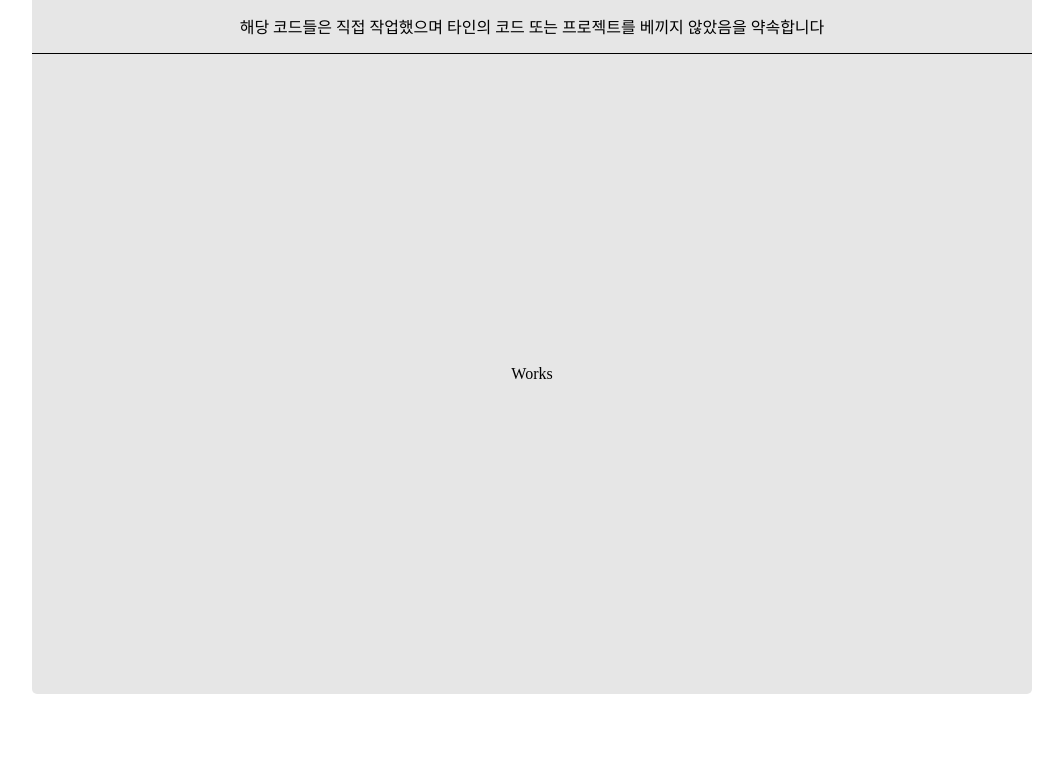
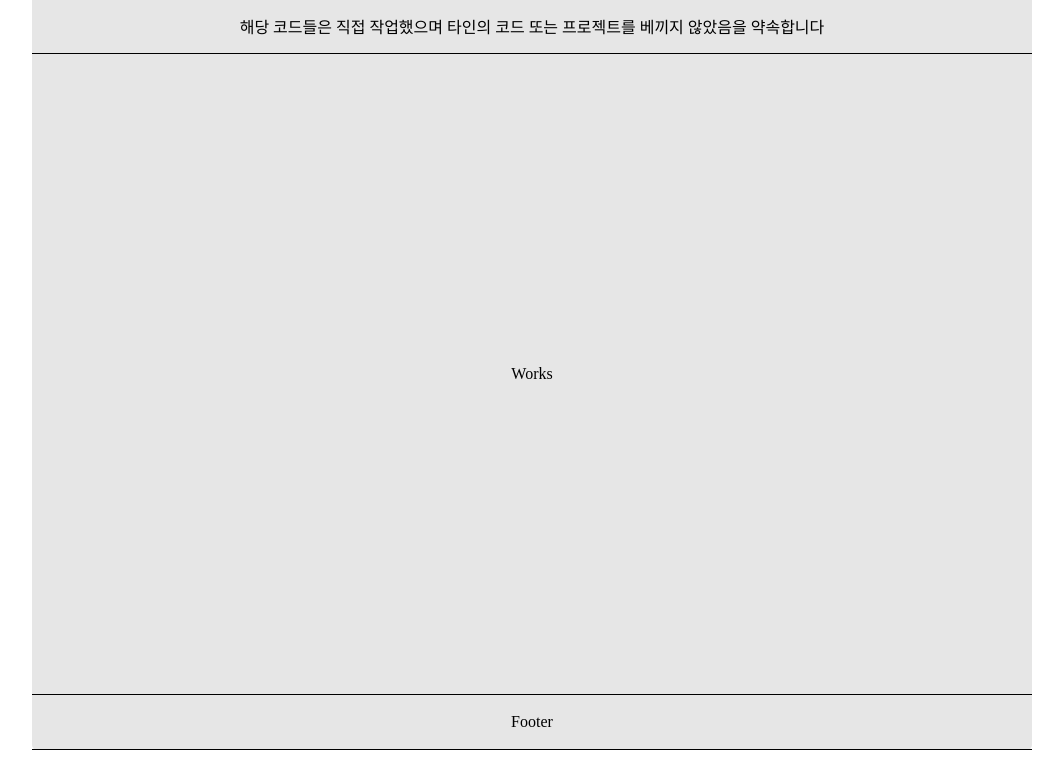
Before and after one commit to green23616/Portfolio, a React (Vite) app: page / in a window 1280 px wide. Shown: the part 1400-2170 px from the top of the page, without its empty margins (108-1171 px from the left). Before the commit the page ends 2114 px from the top, so only its background shows below. Built offline with nearby package versions, Linux system fonts and the light colour scheme; a web font is replaced by a local one.

Commit message:
HTML 구조 설계. State 정의. Career Page slide 기능 구현. - 1

```diff
--- a/src/pages/Main.tsx
+++ b/src/pages/Main.tsx
@@ -6,6 +6,7 @@ import Career from './components/career/Career';
 import Works from './components/works/Works';
 import Divider from '../components/divider/Divider';
 import Header from './components/header/Header';
+import Footer from './components/footer/Footer';
 
 function Main() {
   return (
@@ -20,6 +21,7 @@ function Main() {
           않았음을 약속합니다"
         />
         <Works />
+        <Footer />
       </div>
     </div>
   );
--- a/src/pages/components/about/About.tsx
+++ b/src/pages/components/about/About.tsx
@@ -6,12 +6,12 @@ import Skills from './skills/Skills';
 
 function About() {
   return (
-    <div className={styles.about}>
+    <main className={styles.about}>
       <div className={styles.container}>
         <Profile />
         <Skills />
       </div>
-    </div>
+    </main>
   );
 }
 
--- a/src/pages/components/career/Career.tsx
+++ b/src/pages/components/career/Career.tsx
@@ -6,12 +6,12 @@ import History from './history/History';
 
 function Career() {
   return (
-    <div className={styles.career}>
+    <main className={styles.career}>
       <div className={styles.container}>
         <History />
         <Contents />
       </div>
-    </div>
+    </main>
   );
 }
 
--- /dev/null
+++ b/src/pages/components/footer/Footer.module.scss
@@ -0,0 +1,8 @@
+.footer {
+  @include flex(center);
+
+  height: 56px;
+
+  border-top: 1px solid #000;
+  border-bottom: 1px solid #000;
+}
--- /dev/null
+++ b/src/pages/components/footer/Footer.tsx
@@ -0,0 +1,7 @@
+import styles from './Footer.module.scss';
+
+function Footer() {
+  return <div className={styles.footer}>Footer</div>;
+}
+
+export default Footer;
--- a/src/pages/components/header/Header.tsx
+++ b/src/pages/components/header/Header.tsx
@@ -2,7 +2,7 @@ import styles from './Header.module.scss';
 
 function Header() {
   return (
-    <div className={styles.header}>
+    <header className={styles.header}>
       <div className={styles.container}>
         <div className={styles.container__size}>
           <p className={`${'material-symbols-outlined'}`}>monitor</p>
@@ -17,7 +17,7 @@ function Header() {
           <p className={`${'material-symbols-outlined'}`}>public</p>
         </div>
       </div>
-    </div>
+    </header>
   );
 }
 
--- a/src/pages/components/works/Works.tsx
+++ b/src/pages/components/works/Works.tsx
@@ -1,7 +1,7 @@
 import styles from './Works.module.scss';
 
 function Works() {
-  return <div className={styles.works}>Works</div>;
+  return <main className={styles.works}>Works</main>;
 }
 
 export default Works;
```
Also changed, not shown: 1 other file (tests, documents, lock files or other folders).
